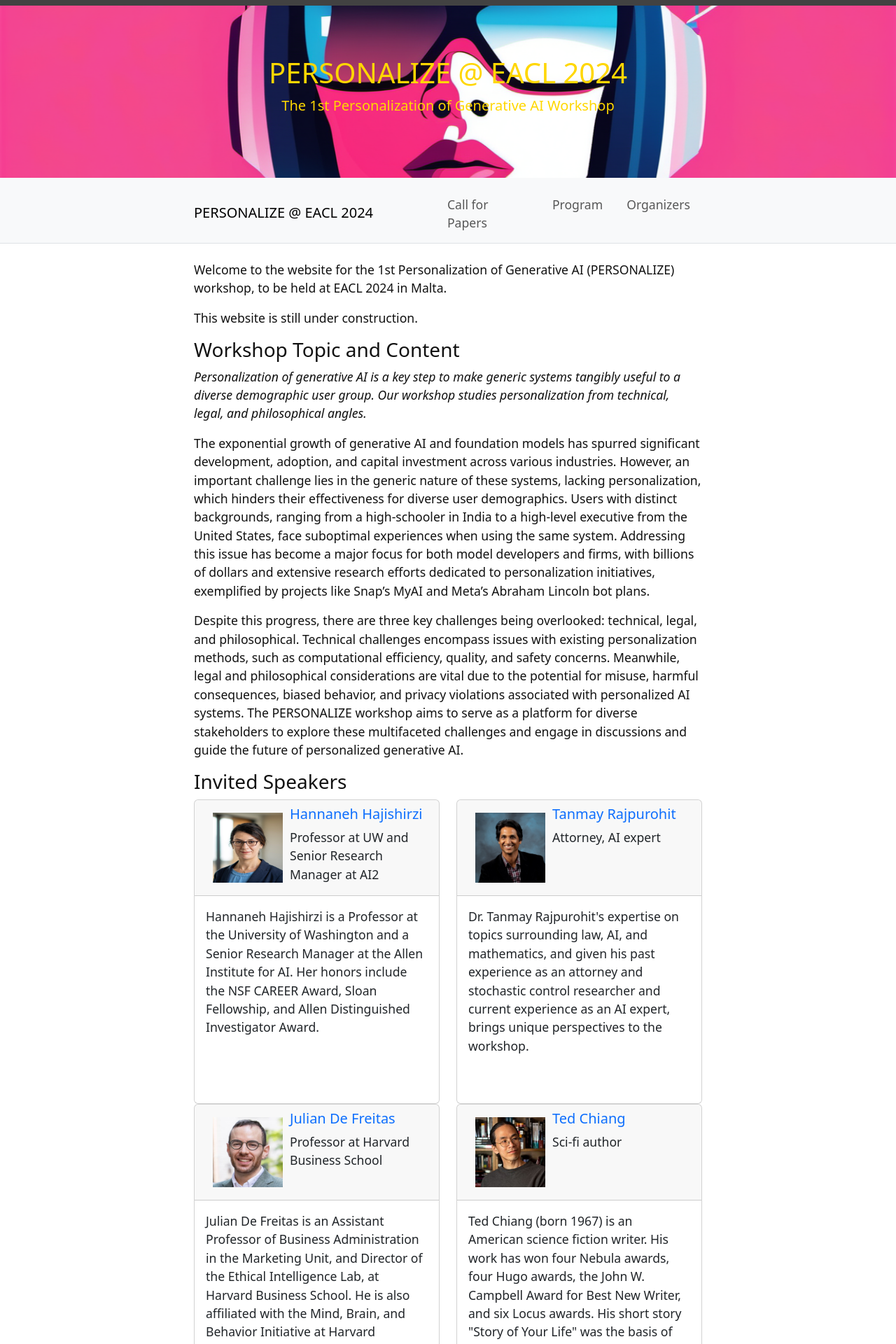
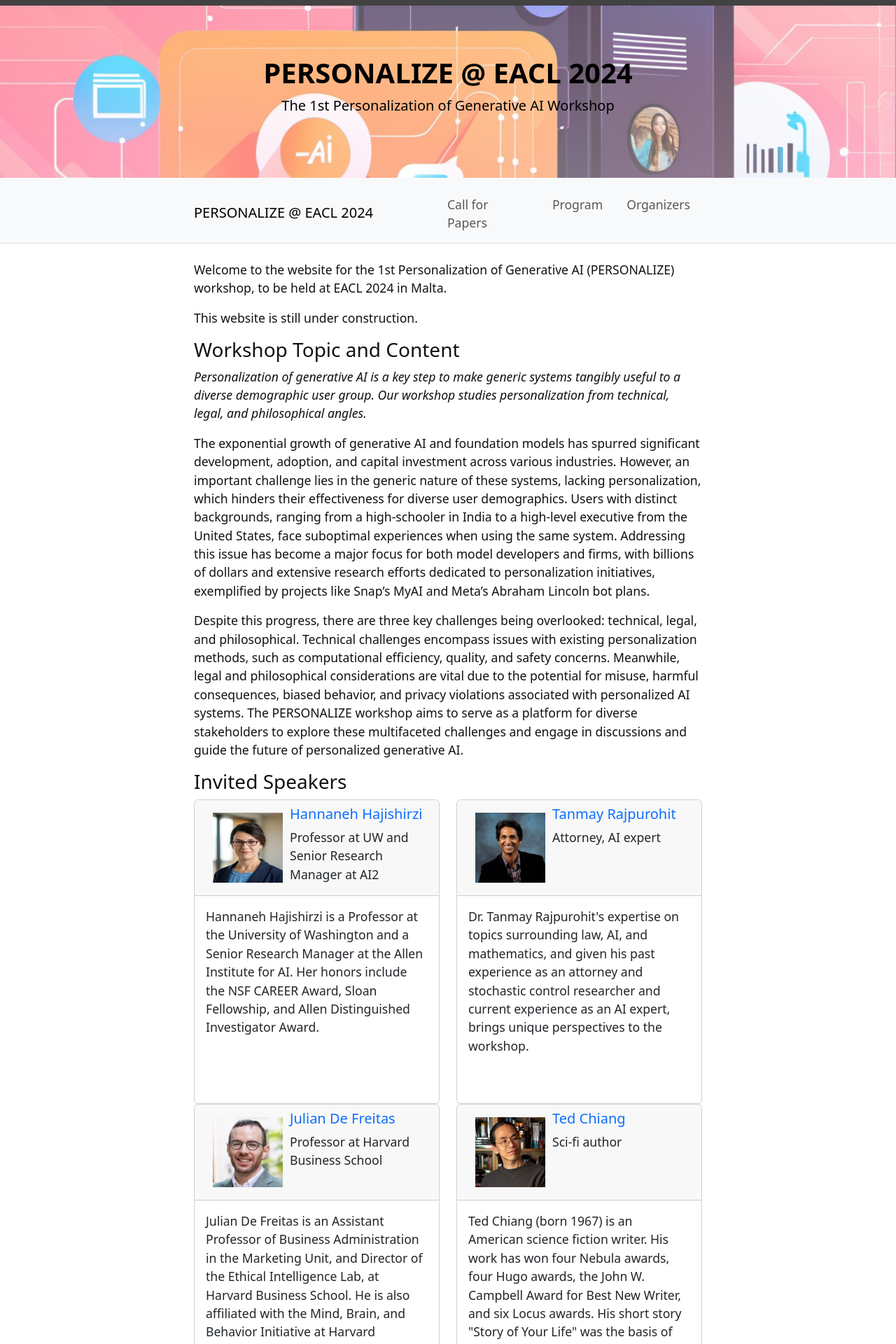
Before and after one commit to genpersonalization/genpersonalization.github.io, a Jekyll site: the page built from index.md, in a window 1280 px wide. Shown: the top 1920 px of the page at 70% size. Built offline with Jekyll 4.4.1, drawn with Linux system fonts in a browser that asks for light colours.

Commit message:
Update _custom.scss

```diff
--- a/_sass/_custom.scss
+++ b/_sass/_custom.scss
@@ -6,18 +6,18 @@
 
 .masthead {
   height: 250px;
-  background-image: url("https://genpersonalization.github.io/images/workshop_picture_2.png");
+  background-image: linear-gradient(rgba(255,255,255,0.3), rgba(255,255,255,0.4)), url("https://genpersonalization.github.io/images/workshop_picture.png");
   background-size: cover;
   background-position: center;
   background-repeat: no-repeat;
 }
 
 .fw-light{
-  font-weight: 500!important;
-  color: gold;
+  font-weight: 650!important;
+  color: black;
 }
 
 .lead{
-  font-weight: 300!important;
-  color: gold;
+  font-weight: 450!important;
+  color: black;
 }
```
